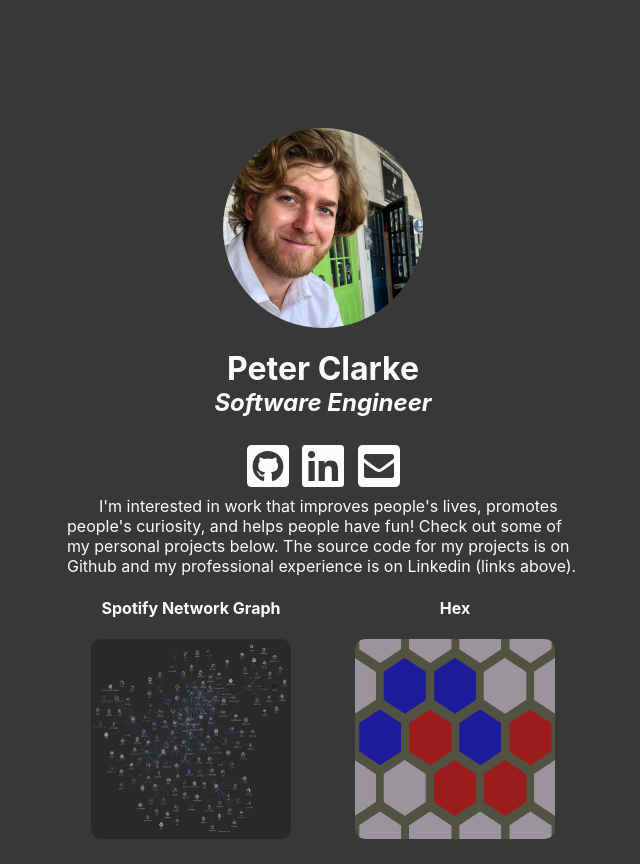
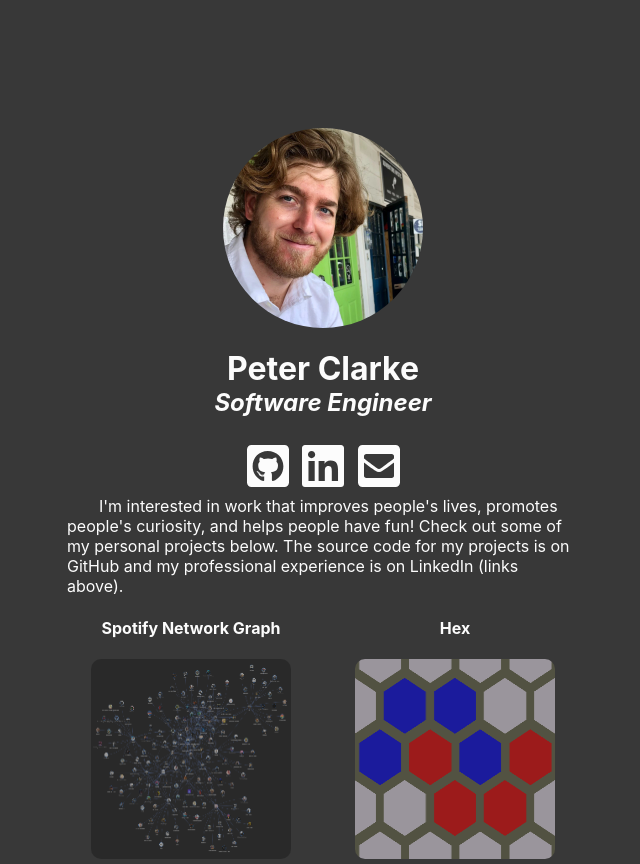
Before and after one commit to clarkepeterf/peterclarkehomepage, a plain HTML site: page index.html in a window 1280 px wide. Shown: the whole page, without its empty margins (317-957 px from the left). Drawn offline with Linux system fonts and the light colour scheme.

Commit message:
Fix capitalization of GitHub and LinkedIn

```diff
--- a/index.html
+++ b/index.html
@@ -1,7 +1,9 @@
 <html>
+
 <head>
 	<meta name="author" content="Peter Clarke" />
-		<meta name="description" content="Full Stack Developer - Check out my personal projects and experience as a software engineer." />
+	<meta name="description"
+		content="Full Stack Developer - Check out my personal projects and experience as a software engineer." />
 	<title>Peter Clarke | Software Engineer</title>
 	<script src="vendor/fontawesome/js/brands.min.js"></script>
 	<script src="vendor/fontawesome/js/solid.min.js"></script>
@@ -11,8 +13,9 @@
 	<link rel="icon" type="image/png" sizes="32x32" href="favicon-32x32.png">
 	<link rel="apple-touch-icon" sizes="180x180" href="apple-touch-icon.png">
 </head>
+
 <body>
-		<img class="mypicture" src="peterclarke.jpg" alt="Peter Clarke"/>
+	<img class="mypicture" src="peterclarke.jpg" alt="Peter Clarke" />
 	<h1>Peter Clarke</h1>
 	<h2><em>Software Engineer</em></h2>
 	<div class="social-icons">
@@ -20,16 +23,20 @@
 		<a href="https://www.linkedin.com/in/clarkepeterf/"><i class="fab fa-linkedin"></i></a>
 		<a href="mailto:peter@peterclarke.org"><i class="fas fa-envelope-square"></i></a>
 	</div>
-		<p>I'm interested in work that improves people's lives, promotes people's curiosity, and helps people have fun! Check out some of my personal projects below. The source code for my projects is on Github and my professional experience is on Linkedin (links above).</p>
+	<p>I'm interested in work that improves people's lives, promotes people's curiosity, and helps people have fun!
+		Check out some of my personal projects below. The source code for my projects is on GitHub and my professional
+		experience is on LinkedIn (links above).</p>
 	<div class="projects">
 		<div class="project proj1">
 			<h4>Spotify Network Graph</h4>
-				<a href="https://www.peterclarke.org/spotify-network-graph"><img class="projectLogo" src="spotify-network-graph-200.png" alt="Spotify Network Graph"/></a>
+			<a href="https://www.peterclarke.org/spotify-network-graph"><img class="projectLogo"
+					src="spotify-network-graph-200.png" alt="Spotify Network Graph" /></a>
 		</div>
 		<div class="project proj2">
 			<h4>Hex</h4>
-				<a href="https://www.peterclarke.org/hex"><img class="projectLogo" src="hexLogo-200.png" alt="Hex"/></a>
+			<a href="https://www.peterclarke.org/hex"><img class="projectLogo" src="hexLogo-200.png" alt="Hex" /></a>
 		</div>
 	</div>
 </body>
+
 </html>
```
Lines whose indentation alone changed are shown as unchanged.
